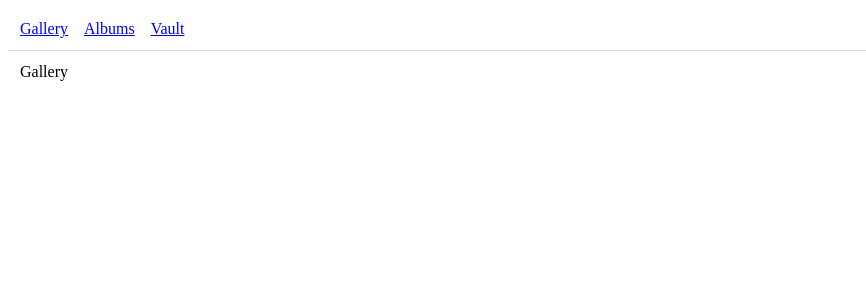
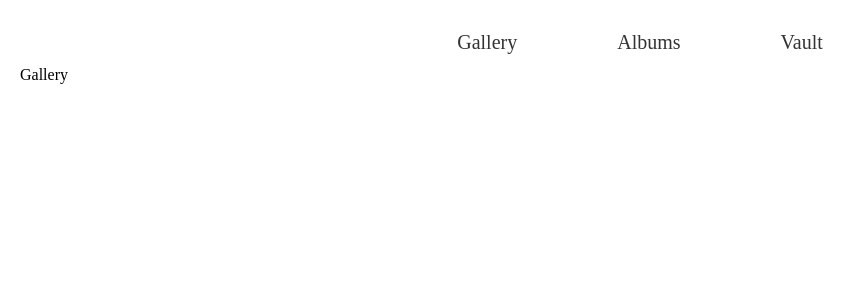
Before and after one commit to BenK03/Snap-Stash, a React (Vite) app in the folder frontend/: page / in a window 1280 px wide. Shown: the top 300 px of the page, without its empty margins (0-866 px from the left). Built offline with nearby package versions, Linux system fonts and the light colour scheme.

Commit message:
Completed navbar

```diff
--- /dev/null
+++ b/frontend/src/components/Navbar.css
@@ -0,0 +1,26 @@
+.Navbar {
+    position: relative;
+    margin-top: 30px;
+    display: flex;
+    align-items: center;
+    padding: 12px 24px;
+}
+
+.NavLinks {
+    position: absolute;
+    font-size: 20px;
+    left: 50%;
+    transform: translateX(-50%);
+    display: flex;
+    gap: 100px;
+}
+
+.Navbar a {
+    text-decoration: none;
+    color: #333;
+    font-weight: 500;
+}
+
+.Navbar a:hover {
+    color: #0077ff;
+}
--- a/frontend/src/components/Navbar.jsx
+++ b/frontend/src/components/Navbar.jsx
@@ -1,11 +1,14 @@
 import { NavLink } from "react-router-dom";
+import "./Navbar.css";
 
 function Navbar() {
   return (
-    <nav style={{ display: "flex", gap: "16px", padding: "12px", borderBottom: "1px solid #ddd" }}>
-      <NavLink to="/">Gallery</NavLink>
-      <NavLink to="/albums">Albums</NavLink>
-      <NavLink to="/vault">Vault</NavLink>
+    <nav className="Navbar">
+      <div className="NavLinks">
+        <NavLink to="/">Gallery</NavLink>
+        <NavLink to="/albums">Albums</NavLink>
+        <NavLink to="/vault">Vault</NavLink>
+      </div>
     </nav>
   );
 }
```
